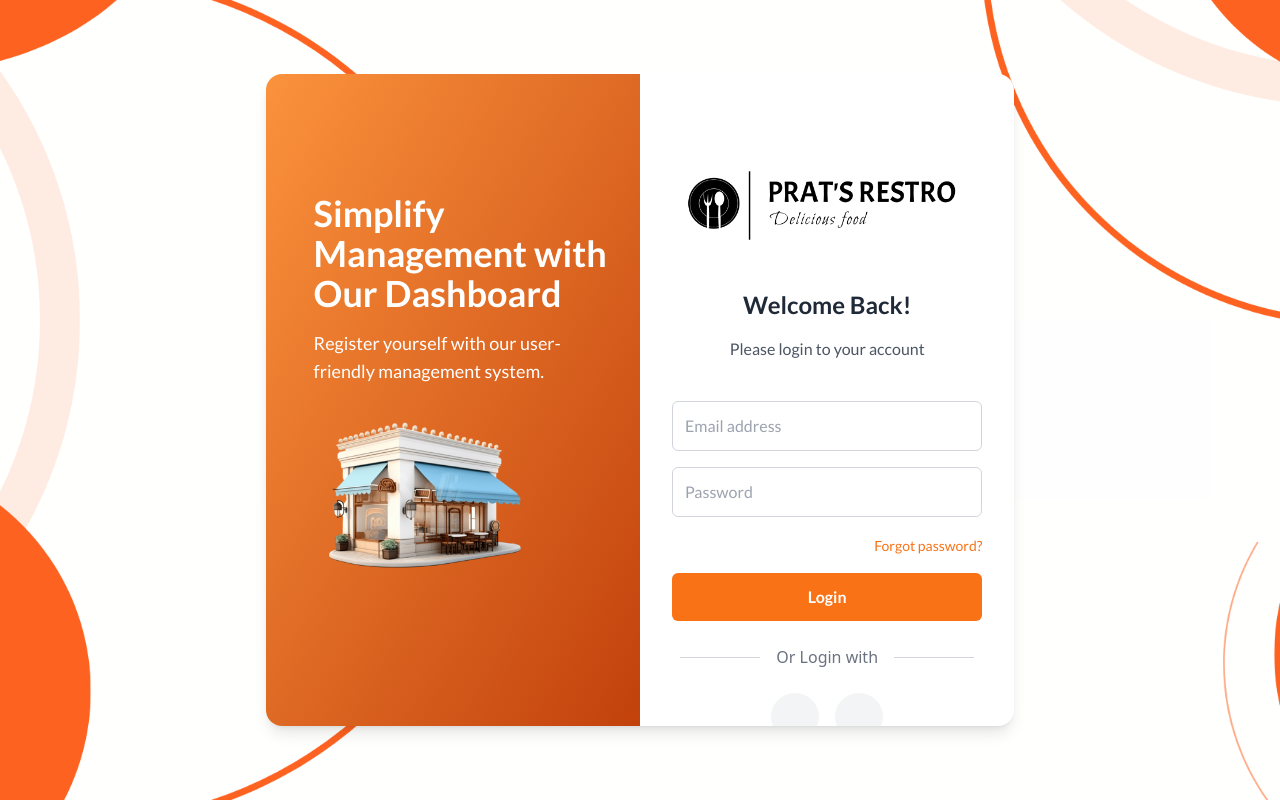
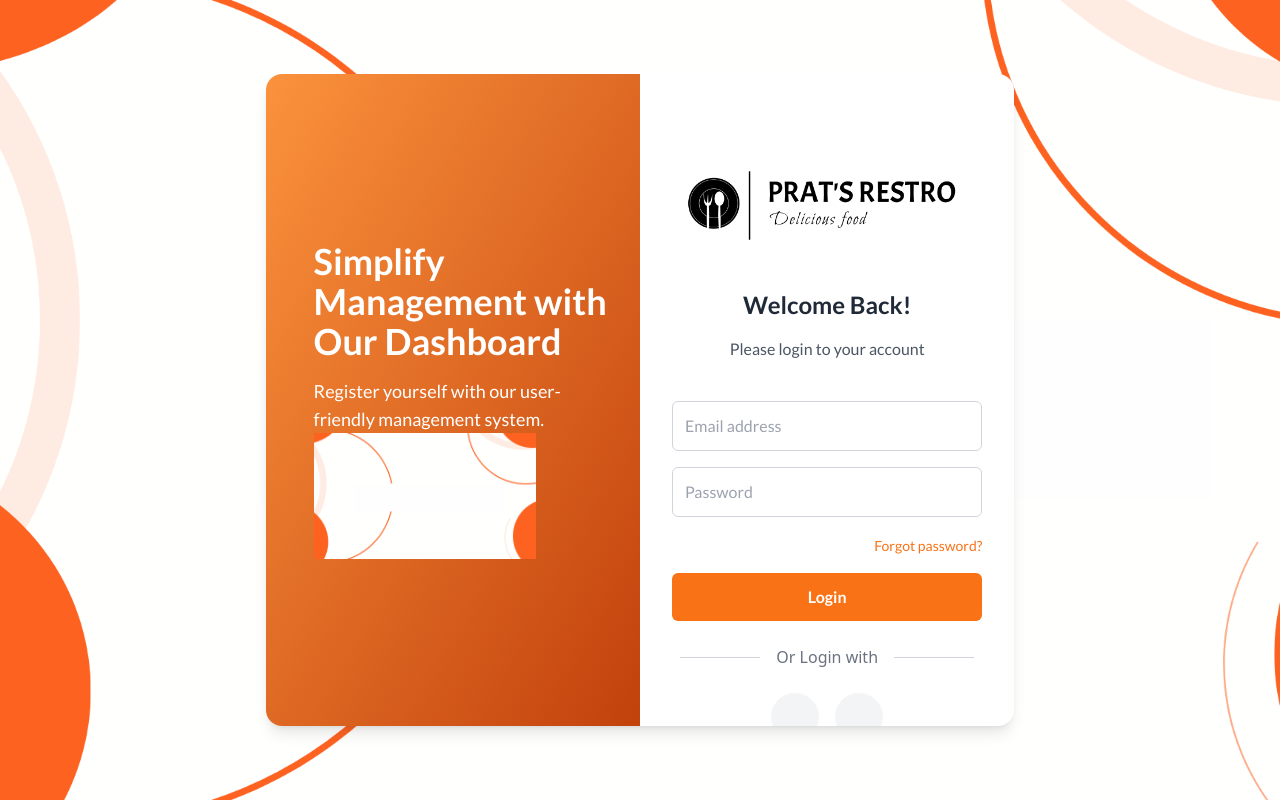
Before and after one commit to pratibhasingh47/Restro_Management_System, a React (Vite) app in the folder frontend/: page /login in a window 1280 px wide. Built offline with nearby package versions, Linux system fonts and the light colour scheme.

Commit message:
Add framer-motion library and enhance Login component with animations and updated background image

```diff
--- a/frontend/package.json
+++ b/frontend/package.json
@@ -13,6 +13,7 @@
     "@fortawesome/free-brands-svg-icons": "^6.6.0",
     "@fortawesome/free-solid-svg-icons": "^6.6.0",
     "@fortawesome/react-fontawesome": "^0.2.2",
+    "framer-motion": "^11.11.11",
     "react": "^18.3.1",
     "react-dom": "^18.3.1",
     "react-router-dom": "^6.27.0"
--- a/frontend/src/components/Login.jsx
+++ b/frontend/src/components/Login.jsx
@@ -103,11 +103,115 @@
 
 
 
+// import React, { useState } from 'react';
+// import { useNavigate } from 'react-router-dom';
+// import restroImage from '../assets/restro1.png'; // Use an image related to restaurant management
+// import logo from '../assets/pratsRestro.png'; // Use your own logo
+// import backgroundImage from '../assets/background.png'; // Use a background image
+
+// const Login = () => {
+//     const [isLogin, setIsLogin] = useState(true);
+//     const navigate = useNavigate();
+
+//     const toggleForm = () => {
+//         setIsLogin(!isLogin);
+//         navigate('/signup');
+//     };
+
+//     return (
+//         <div className="flex  h-screen items-center justify-center bg-gray-100 p-4"
+//         style={{
+//             backgroundImage: `url(${backgroundImage})`, // Import a background image
+//             backgroundRepeat: 'no-repeat',
+//             backgroundSize: 'cover',
+//             backgroundColor: 'rgba(0,0,0,0)', // Optional: add a slight overlay
+//             backgroundBlendMode: 'overlay'
+//         }}
+//         >
+//             <div className="flex  h-[85%] w-[60%] bg-white rounded-2xl shadow-lg overflow-hidden">
+//                 {/* Promotional Section */}
+//                 <div className="hidden md:flex flex-col justify-center items-start h-[100%] w-1/2 px-12 bg-gradient-to-br from-orange-400 to-orange-700 text-white">
+//                     <h2 className="text-4xl font-lato font-bold mb-4 w-80">Simplify Management with Our Dashboard</h2>
+//                     <p className=" font-lato font-thin text-lg ">Register yourself with our user-friendly management system.</p>
+//                     <img src={restroImage} alt="Restaurant Management" className="w-4/5 " />
+//                 </div>
+
+//                 {/* Login Form */}
+//                 <div className="w-full md:w-1/2 p-8 flex flex-col items-center">
+//                     <img src={logo} alt="Logo" className="w-72 mt-16 mb-4" /> {/* Logo */}
+//                     <h2 className="text-2xl font-lato font-bold text-gray-800 mt-8 mb-4">Welcome Back!</h2>
+//                     <p className="text-gray-600 font-lato mb-6">Please login to your account</p>
+
+//                     <form className="w-full mt-4 max-w-sm space-y-4">
+//                         <div>
+//                             <input
+//                                 id="email"
+//                                 type="email"
+//                                 placeholder="Email address"
+//                                 className="w-full p-3 border font-lato border-gray-300 rounded-md focus:outline-none focus:ring-2 focus:ring-orange-500"
+//                             />
+//                         </div>
+//                         <div>
+//                             <input
+//                                 id="password"
+//                                 type="password"
+//                                 placeholder="Password"
+//                                 className="w-full p-3  font-lato border border-gray-300 rounded-md focus:outline-none focus:ring-2 focus:ring-orange-500"
+//                             />
+//                         </div>
+//                         <div className="text-right w-full">
+//                             <a href="#" className="text-sm font-lato text-orange-500 hover:underline">Forgot password?</a>
+//                         </div>
+//                         <button
+//                             type="submit"
+//                             className="w-full bg-orange-500 text-white font-lato font-black p-3 rounded-md hover:bg-orange-600 focus:outline-none focus:ring-2 focus:ring-orange-500"
+//                         >
+//                             Login
+//                         </button>
+//                     </form>
+
+//                     <div className="flex w-auto items-center my-6">
+//                         <span className="border-b w-20 border-gray-300 "></span>
+//                         <span className="px-4 w-auto text-gray-500">Or Login with</span>
+//                         <span className="border-b w-20 border-gray-300 "></span>
+//                     </div>
+
+//                     <div className="flex space-x-4">
+//                         <button className="flex items-center justify-center w-12 h-12 bg-gray-100 rounded-full hover:bg-gray-200">
+//                             <i className="fab fa-google text-xl text-gray-500"></i>
+//                         </button>
+//                         <button className="flex items-center justify-center w-12 h-12 bg-gray-100 rounded-full hover:bg-gray-200">
+//                             <i className="fab fa-facebook text-xl text-gray-500"></i>
+//                         </button>
+//                     </div>
+
+//                     <p className="text-sm text-gray-500 mt-8">
+//                         Don’t have an account? <span onClick={toggleForm} className="text-orange-500 cursor-pointer hover:underline">Sign Up</span>
+//                     </p>
+//                 </div>
+//             </div>
+//         </div>
+//     );
+// };
+
+// export default Login;
+
+
+
+
+
+
+
+
+
+
+
+
 import React, { useState } from 'react';
 import { useNavigate } from 'react-router-dom';
-import restroImage from '../assets/restro1.png'; // Use an image related to restaurant management
-import logo from '../assets/pratsRestro.png'; // Use your own logo
-import backgroundImage from '../assets/background.png'; // Use a background image
+import restaurantImage from '../assets/background.png';
+import logo from '../assets/pratsRestro.png';
+import { motion } from 'framer-motion'; // Import Framer Motion
 
 const Login = () => {
     const [isLogin, setIsLogin] = useState(true);
@@ -119,26 +223,30 @@ const Login = () => {
     };
 
     return (
-        <div className="flex  h-screen items-center justify-center bg-gray-100 p-4"
-        style={{
-            backgroundImage: `url(${backgroundImage})`, // Import a background image
-            backgroundRepeat: 'no-repeat',
-            backgroundSize: 'cover',
-            backgroundColor: 'rgba(0,0,0,0)', // Optional: add a slight overlay
-            backgroundBlendMode: 'overlay'
-        }}
+        <div className="flex h-screen items-center justify-center bg-gray-100 p-4"
+            style={{
+                backgroundImage: `url(${restaurantImage})`,
+                backgroundRepeat: 'no-repeat',
+                backgroundSize: 'cover',
+            }}
         >
-            <div className="flex  h-[85%] w-[60%] bg-white rounded-2xl shadow-lg overflow-hidden">
+            <div className="flex h-[85%] w-[60%] bg-white rounded-2xl shadow-lg overflow-hidden">
                 {/* Promotional Section */}
                 <div className="hidden md:flex flex-col justify-center items-start h-[100%] w-1/2 px-12 bg-gradient-to-br from-orange-400 to-orange-700 text-white">
                     <h2 className="text-4xl font-lato font-bold mb-4 w-80">Simplify Management with Our Dashboard</h2>
-                    <p className=" font-lato font-thin text-lg ">Register yourself with our user-friendly management system.</p>
-                    <img src={restroImage} alt="Restaurant Management" className="w-4/5 " />
+                    <p className="font-lato font-thin text-lg">Register yourself with our user-friendly management system.</p>
+                    <img src={restaurantImage} alt="Restaurant Management" className="w-4/5" />
                 </div>
 
                 {/* Login Form */}
-                <div className="w-full md:w-1/2 p-8 flex flex-col items-center">
-                    <img src={logo} alt="Logo" className="w-72 mt-16 mb-4" /> {/* Logo */}
+                <motion.div
+                    className="w-full md:w-1/2 p-8 flex flex-col items-center"
+                    initial={{ opacity: 0, x: -100 }} // Initial state
+                    animate={{ opacity: 1, x: 0 }} // Animate to this state
+                    exit={{ opacity: 0, x: 100 }} // Exit state
+                    transition={{ duration: 0.5 }} // Transition duration
+                >
+                    <img src={logo} alt="Logo" className="w-72 mt-16 mb-4" />
                     <h2 className="text-2xl font-lato font-bold text-gray-800 mt-8 mb-4">Welcome Back!</h2>
                     <p className="text-gray-600 font-lato mb-6">Please login to your account</p>
 
@@ -156,7 +264,7 @@ const Login = () => {
                                 id="password"
                                 type="password"
                                 placeholder="Password"
-                                className="w-full p-3  font-lato border border-gray-300 rounded-md focus:outline-none focus:ring-2 focus:ring-orange-500"
+                                className="w-full p-3 font-lato border border-gray-300 rounded-md focus:outline-none focus:ring-2 focus:ring-orange-500"
                             />
                         </div>
                         <div className="text-right w-full">
@@ -171,9 +279,9 @@ const Login = () => {
                     </form>
 
                     <div className="flex w-auto items-center my-6">
-                        <span className="border-b w-20 border-gray-300 "></span>
+                        <span className="border-b w-20 border-gray-300"></span>
                         <span className="px-4 w-auto text-gray-500">Or Login with</span>
-                        <span className="border-b w-20 border-gray-300 "></span>
+                        <span className="border-b w-20 border-gray-300"></span>
                     </div>
 
                     <div className="flex space-x-4">
@@ -186,9 +294,9 @@ const Login = () => {
                     </div>
 
                     <p className="text-sm text-gray-500 mt-8">
-                        Don’t have an account? <span onClick={toggleForm} className="text-orange-500 cursor-pointer hover:underline">Sign Up</span>
+                        Don’t have an account? <button onClick={toggleForm} className="text-orange-500 font-lato font-bold">Sign up</button>
                     </p>
-                </div>
+                </motion.div>
             </div>
         </div>
     );
```
Also changed, not shown: 1 other file (tests, documents, lock files or other folders).
